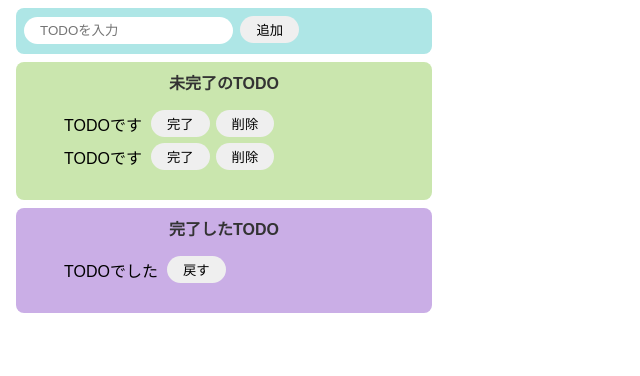
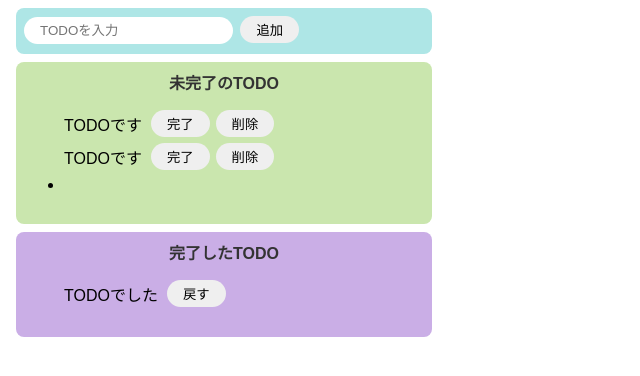
Before and after one commit to ysdart/TODO-js, a website built with Parcel: page index.html in a window 1280 px wide. Both pictures are taken after a click on the button "追加". Shown: the whole page, without its empty margins (0-640 px from the left). Built offline with nearby package versions, Linux system fonts and the light colour scheme.

Commit message:
タスクの追加機能（テキストまで）

```diff
--- a/index.html
+++ b/index.html
@@ -12,7 +12,7 @@
     </div>
     <div class="incomplete-area">
       <p class="title">未完了のTODO</p>
-      <ul>
+      <ul id="incomplete-list">
         <li class="list-row">
           <p>TODOです</p>
           <button>完了</button>
--- a/src/index.js
+++ b/src/index.js
@@ -4,7 +4,20 @@ import "./styles.css";
 const onClickAdd = () => {
   const inputText = document.getElementById("add-text").value;
   document.getElementById("add-text").value = "";
-  alert(inputText);
+
+  //div生成
+  const div = document.createElement("div");
+  div.className = "list-row";
+
+  //liタグ生成
+  const li = document.createElement("li");
+  li.innerText = inputText;
+
+  //divタグの子要素に各要素を設定
+  div.appendChild(li);
+
+  //未完了リストに追加
+  document.getElementById("incomplete-list").appendChild(div);
 };
 
 //追加ボタンクリックでonClickAdd発生
```
